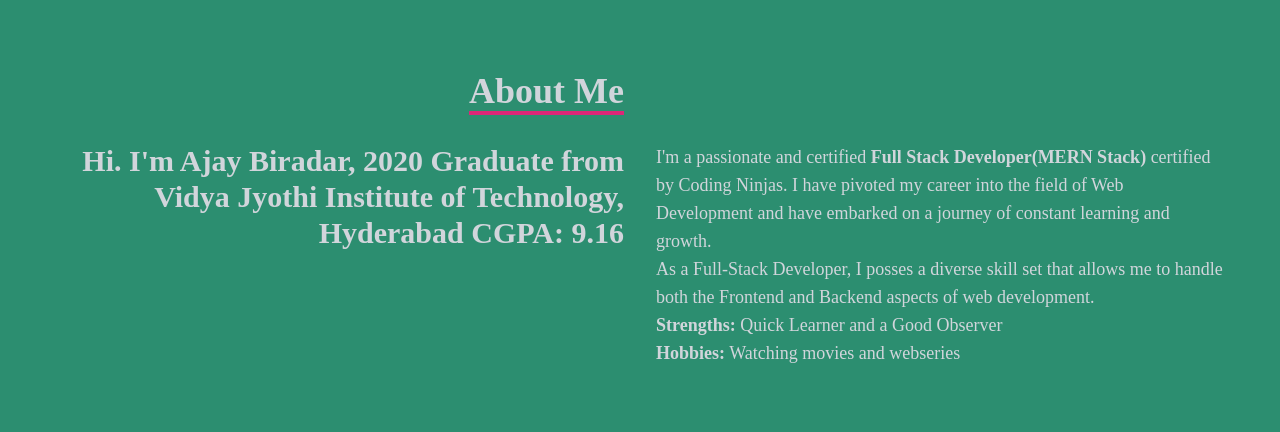
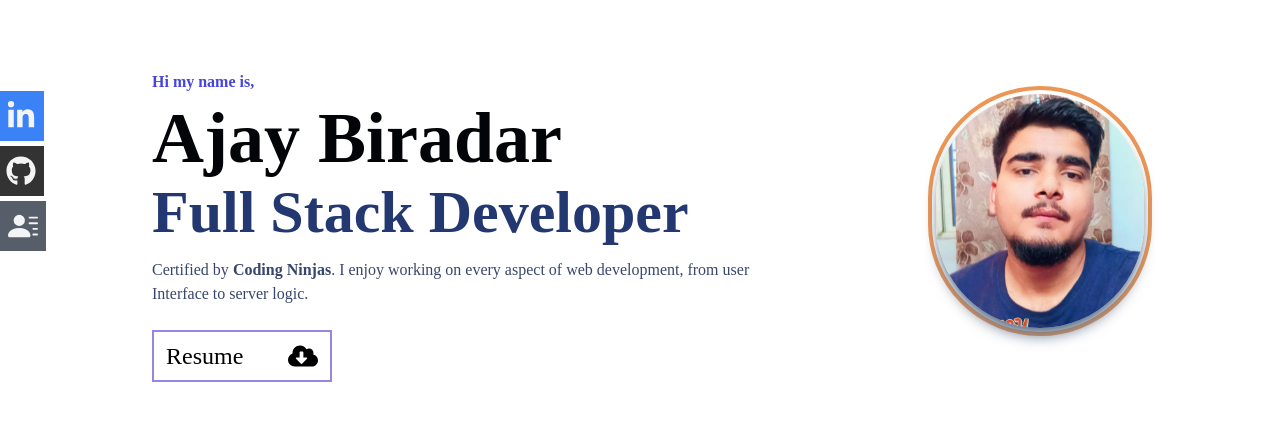
Before and after one commit to AjayBiradar5956/Portfolio, a React (Create React App) app: page / in a window 1280 px wide. Shown: the part 189-621 px from the top of the page. Built offline with nearby package versions, Linux system fonts and the light colour scheme.

Commit message:
Main component created

```diff
--- a/src/App.js
+++ b/src/App.js
@@ -1,16 +1,16 @@
 import Navbar from "./components/Navbar";
-import Home from './components/Home';
 import About from "./components/About";
 import Skills from "./components/Skills";
 import Contact from "./components/Contact";
 import Work from "./components/Work";
 import Footer from "./components/Footer";
+import Main from "./components/Main";
 
 function App() {
   return (
     <div>
       <Navbar />
-      <Home />
+      <Main />
       <About />
       <Skills />
       <Work />
--- /dev/null
+++ b/src/components/Main.js
@@ -0,0 +1,88 @@
+import React from 'react'
+import resume from '../assets/resume.pdf'
+import { FaCloudDownloadAlt } from 'react-icons/fa'
+import pic from '../assets/Ajay.jpeg'
+import { BsFillPersonLinesFill } from 'react-icons/bs'
+import { Link } from 'react-scroll'
+import { FaLinkedinIn, FaGithub } from 'react-icons/fa'
+
+const Main = () => {
+    return (
+        <div
+            name='Home'
+            className='w-[90%] h-screen bg-white flex flex-row justify-around items-center'>
+            {/* Social Icons */}
+            <div className=' hidden lg:flex fixed flex-col top-[35%] left-0 '>
+                <ul>
+                    <li className='w-[160px] h-[50px] flex justify-between items-center'>
+                        <a
+                            href='https://www.linkedin.com/in/ajay-biradar-302608181/' className='flex justify-between items-center w-full text-gray-100 ml-[-100px] hover:ml-[-10px] duration-300 bg-blue-500 h-[50px] px-2'>
+                            LinkedIn
+                            <FaLinkedinIn size={30} />
+                        </a>
+                    </li>
+                    <li
+                        className='w-[160px] h-[60px] flex justify-between items-center'>
+                        <a
+                            href='https://github.com/AjayBiradar5956'
+                            className='flex justify-between items-center w-full text-gray-100 ml-[-100px] hover:ml-[-10px] duration-300 bg-[#333333] h-[50px] px-2'>
+                            GitHub <FaGithub size={30} />
+                        </a>
+                    </li>
+                    <li >
+                        <a
+                            href='*'
+                            className='w-[130px] h-[50px] flex justify-between items-center'>
+                            <Link
+                                className='flex justify-between items-center w-full text-gray-100 ml-[-100px] hover:ml-[-10px] duration-300 bg-[#565f69] h-[50px] px-2'
+                                to="Contact"
+                                smooth={true}
+                                offset={50}
+                                duration={500}>
+                                Contact
+                                <BsFillPersonLinesFill size={30} />
+                            </Link>
+                        </a>
+                    </li>
+                </ul>
+            </div>
+
+            <div className='max-w-[1000px] mx-[120px] px-8 flex flex-col justify-center h-full'>
+                <p className='text-[#4646dd] text-base font-bold'>
+                    Hi my name is,
+                </p>
+                <h1 className='text-4xl md:text-7xl font-bold text-[#020407] py-2'>
+                    Ajay Biradar
+                </h1>
+                <h3 className='text-4xl sm:text-6xl font-bold text-[#233871]'>
+                    Full Stack Developer
+                </h3>
+                <p className='text-[#39466c] max-w-[700px] py-4'>
+                    Certified by <b>Coding Ninjas</b>. I enjoy working on every aspect of web development, from user Interface to server logic.
+                </p>
+                <span className='h-[30px] w-[150px]'>
+                    <a
+                        href={resume}
+                        download="Ajay Biradar Resume">
+                        <button className='text-black group border-2 border-[#9487df] w-[180px] px-3 py-2 my-2 flex justify-between items-center hover:scale-110 duration-300 hover:bg-[#dfc5eb] hover:border-black'>
+                            <span className='text-2xl'>
+                                Resume
+                            </span>
+                            <FaCloudDownloadAlt size={30} />
+                        </button>
+                    </a>
+                </span>
+            </div>
+            <div
+                className='h-[250px] w-[250px] hidden md:block text-red-700 border-4 p-1 border-[#ed9654] shaodow-md rounded-full filter'>
+                <img
+                    src={pic}
+                    alt='Profile Pic'
+                    className='h-full w-full rounded-full object-cover hover:scale-110 duration-300 shadow-lg shadow-slate-500'
+                />
+            </div>
+        </div>
+    )
+}
+
+export default Main;
```
